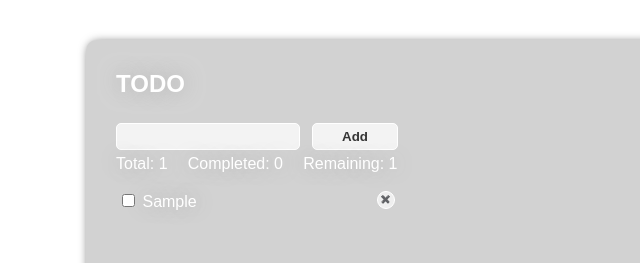
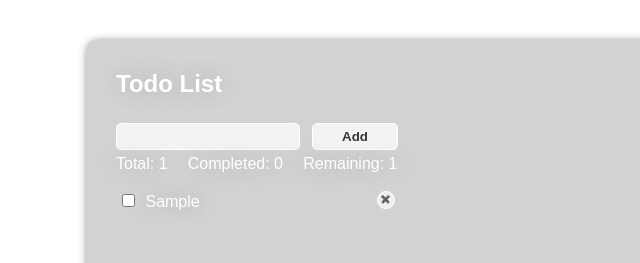
Before and after one commit to Qinisfighting/Personal-dashboard, a browser extension: page index.html in a window 1280 px wide. Both pictures are taken after typing "Sample" into the empty fields and a click on the button "Add". Shown: the top 263 px of the page, 0-640 px from the left. Drawn offline with Linux system fonts and the light colour scheme; no server answers.

Commit message:
update css

```diff
--- a/index.css
+++ b/index.css
@@ -62,10 +62,15 @@ main {
   font-weight: 550;
 }
 
-.todo-form input:focus {
+input:focus {
     outline: none;
+
 }
+.checkbox-wrapper span {
+  padding: 3px;
+  outline: none;
 
+}
 .todo-form button {
   cursor: pointer;
 }
--- a/index.html
+++ b/index.html
@@ -12,7 +12,7 @@
        <main>
           <div class="top">
             <div class="container">
-                <h2>TODO</h2>
+                <h2>Todo List</h2>
                 <form class="todo-form">
                   <div class="form-wrapper">
                     <input type="text" name="name" autofocus>
```
